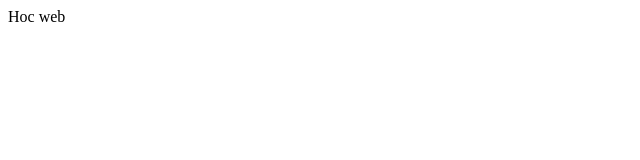
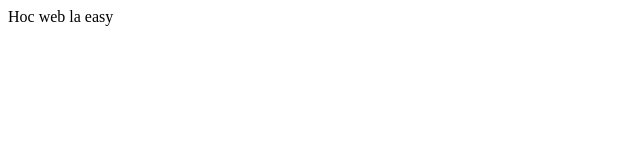
Before and after one commit to hhthong/Web, a plain HTML site: page test1.html in a window 1280 px wide. Shown: the full height of the page, 0-640 px from the left. Drawn offline with Linux system fonts and the light colour scheme.

Commit message:
Update test1.html

```diff
--- a/test1.html
+++ b/test1.html
@@ -7,7 +7,7 @@
     </head>
 
     <body>
-    Hoc web
+    Hoc web la easy
     </body>
 
 </html>
```
